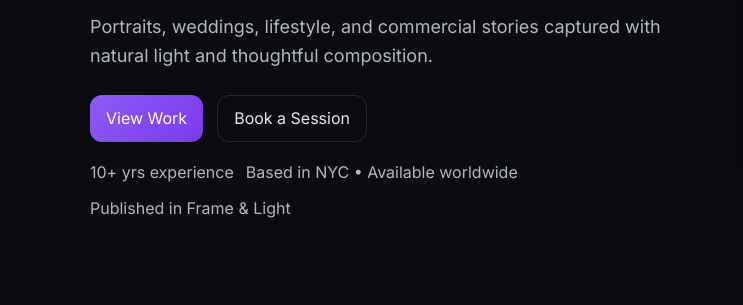
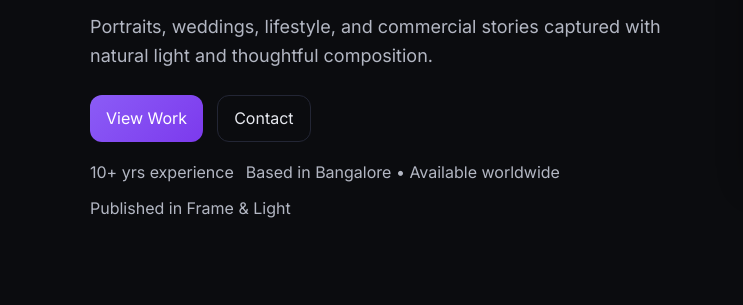
Before and after one commit to samratoffice2209/VibeCoding, a plain HTML site: page photographer-profile/index.html in a window 1280 px wide. Shown: the part 309-614 px from the top of the page, 0-743 px from the left. Drawn offline with Linux system fonts and the light colour scheme.

Commit message:
Update index.html

```diff
--- a/photographer-profile/index.html
+++ b/photographer-profile/index.html
@@ -39,11 +39,11 @@
             <p>Portraits, weddings, lifestyle, and commercial stories captured with natural light and thoughtful composition.</p>
             <div class="hero-cta">
               <a href="#portfolio" class="btn btn-primary">View Work</a>
-              <a href="#contact" class="btn btn-ghost">Book a Session</a>
+              <a href="#contact" class="btn btn-ghost">Contact</a>
             </div>
             <ul class="hero-badges" aria-label="Highlights">
               <li>10+ yrs experience</li>
-              <li>Based in NYC • Available worldwide</li>
+              <li>Based in Bangalore • Available worldwide</li>
               <li>Published in Frame & Light</li>
             </ul>
           </div>
```
